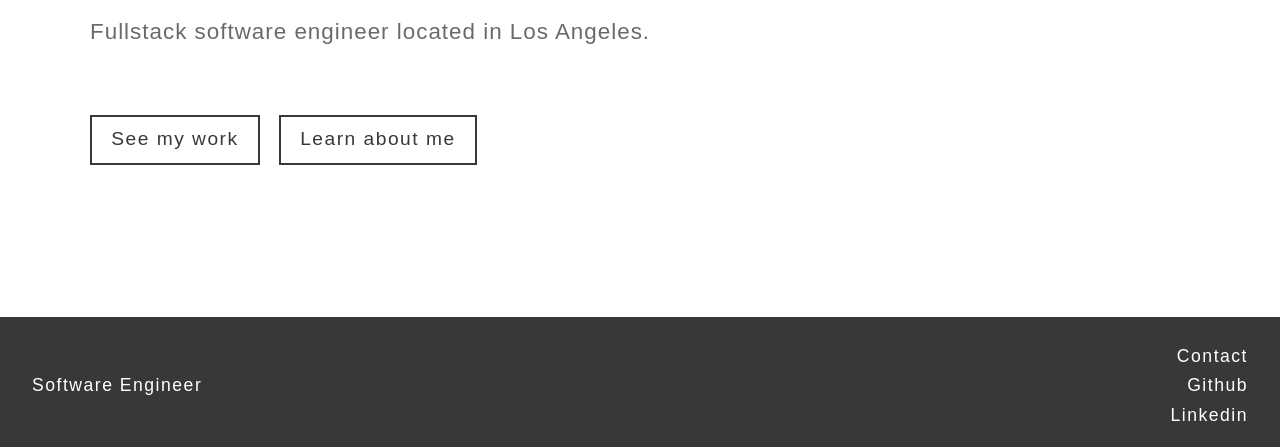
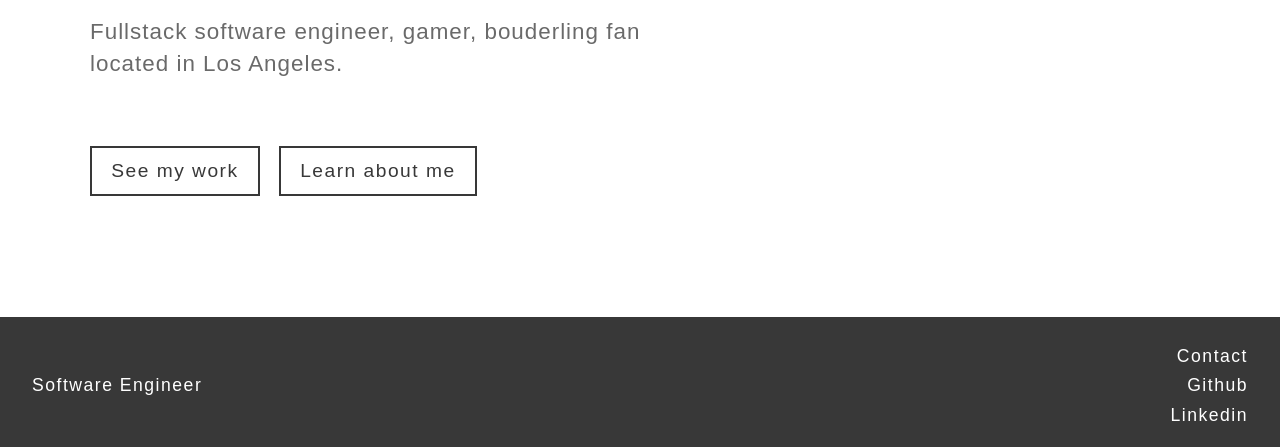
Before and after one commit to tommyli10/tommy-li-com, a Gatsby site: page / in a window 1280 px wide. Shown: the part 353-800 px from the top of the page. Built offline with nearby package versions, Linux system fonts and the light colour scheme; Gatsby itself is replaced by a stand-in of ours.

Commit message:
modified landing page

```diff
--- a/src/pages/index.js
+++ b/src/pages/index.js
@@ -12,7 +12,7 @@ const IndexPage = () => {
         <main className='hero'>
           <div>
             <h1 className='headline'>Holistic software development + design.</h1>
-            <p className='subtitles'>Fullstack software engineer located in Los Angeles.</p>
+            <p className='subtitles'>Fullstack software engineer, gamer, bouderling fan located in Los Angeles.</p>
             <div className='hero-links'>
               <Link className='button' to='/work'>See my work</Link>
               <Link className='button' to='/about'>Learn about me</Link>
```
